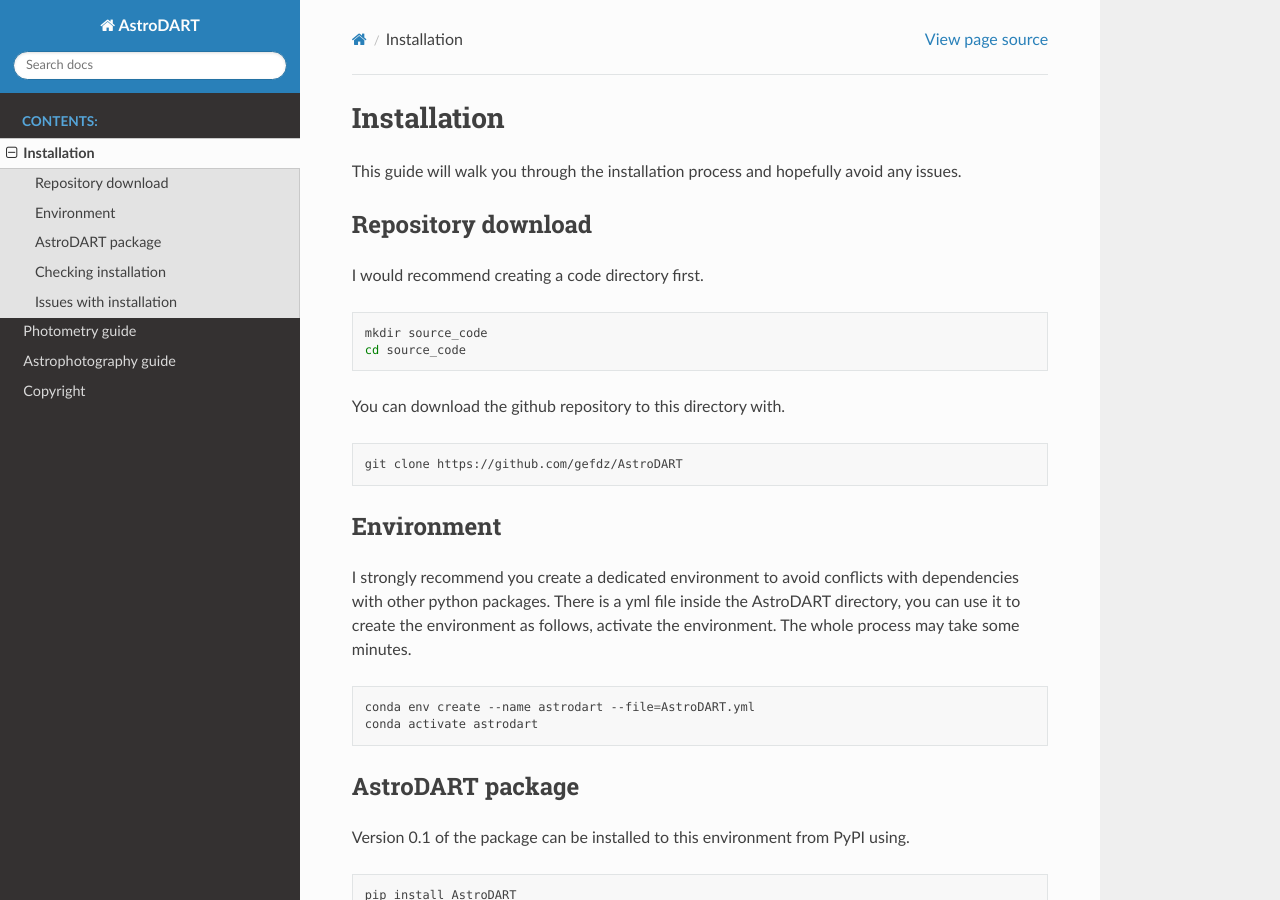
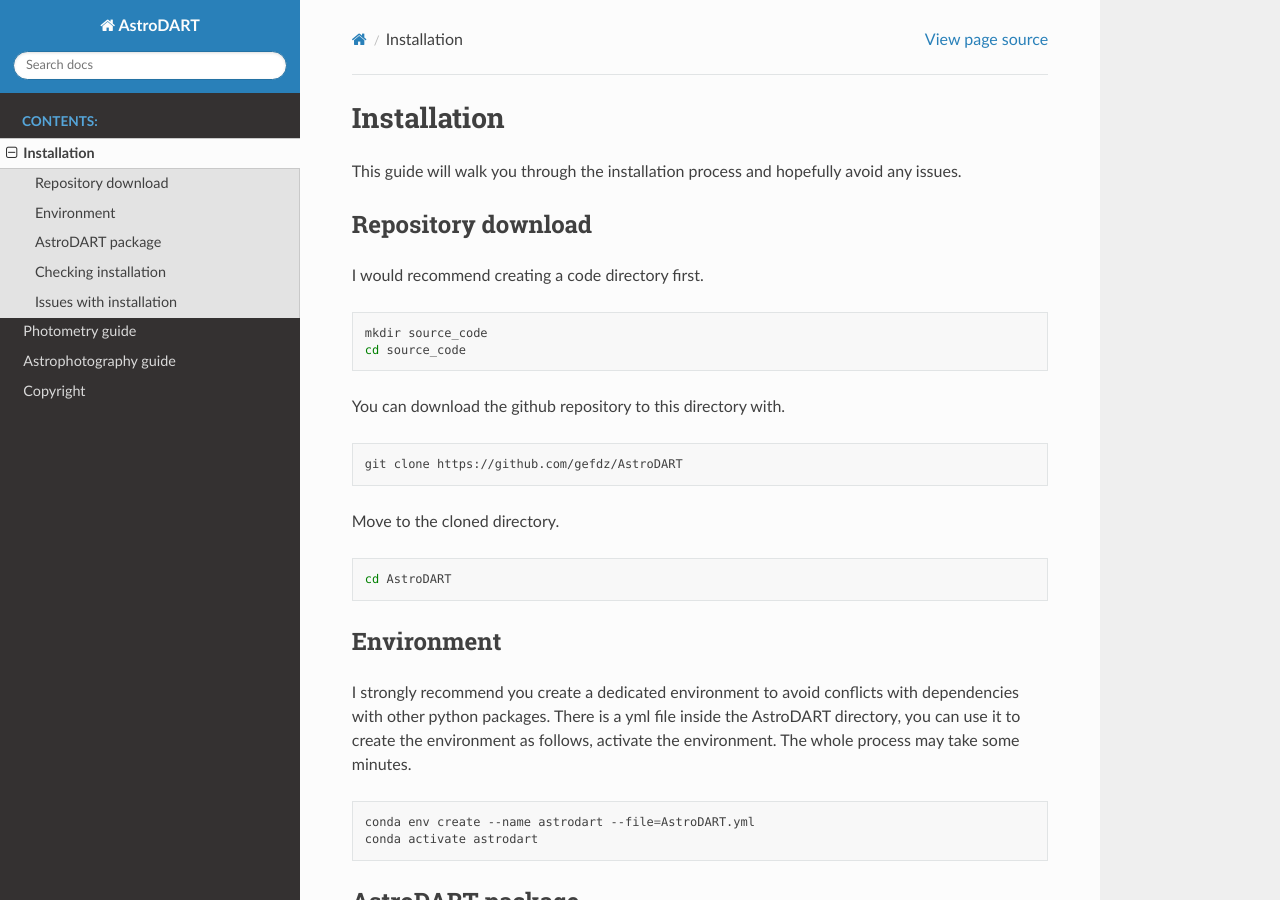
Before and after one commit to gefdz/AstroDART, a Sphinx documentation site: the page built from docs/source/installation.rst, in a window 1280 px wide and 900 px high. Built offline with Sphinx 7.4.7 and the Read the Docs theme 2.0.0, drawn with Linux system fonts in a browser that asks for light colours.

Commit message:
Included some minor clarification

```diff
--- a/docs/source/installation.rst
+++ b/docs/source/installation.rst
@@ -22,6 +22,11 @@
 
 	git clone https://github.com/gefdz/AstroDART
 
+Move to the cloned directory.
+
+.. code-block:: bash
+
+	cd AstroDART
 
 
 Environment
```
